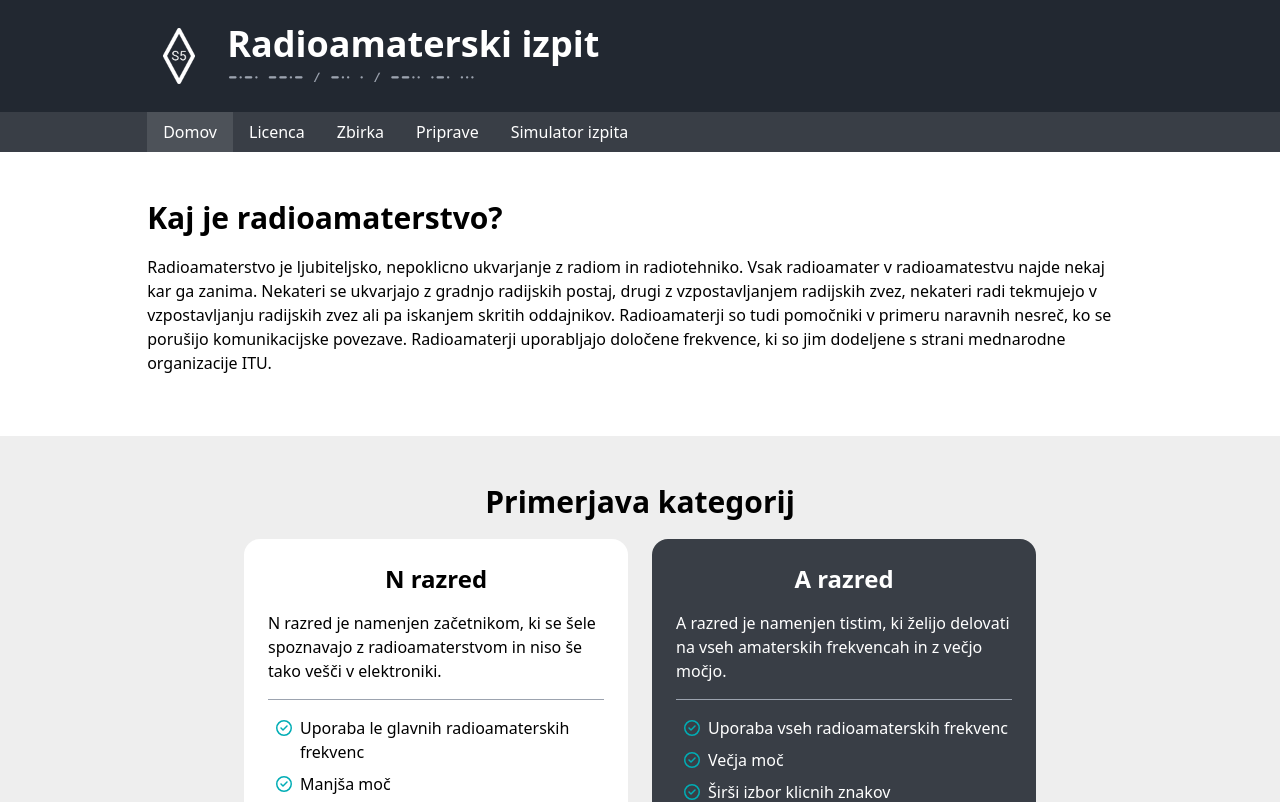
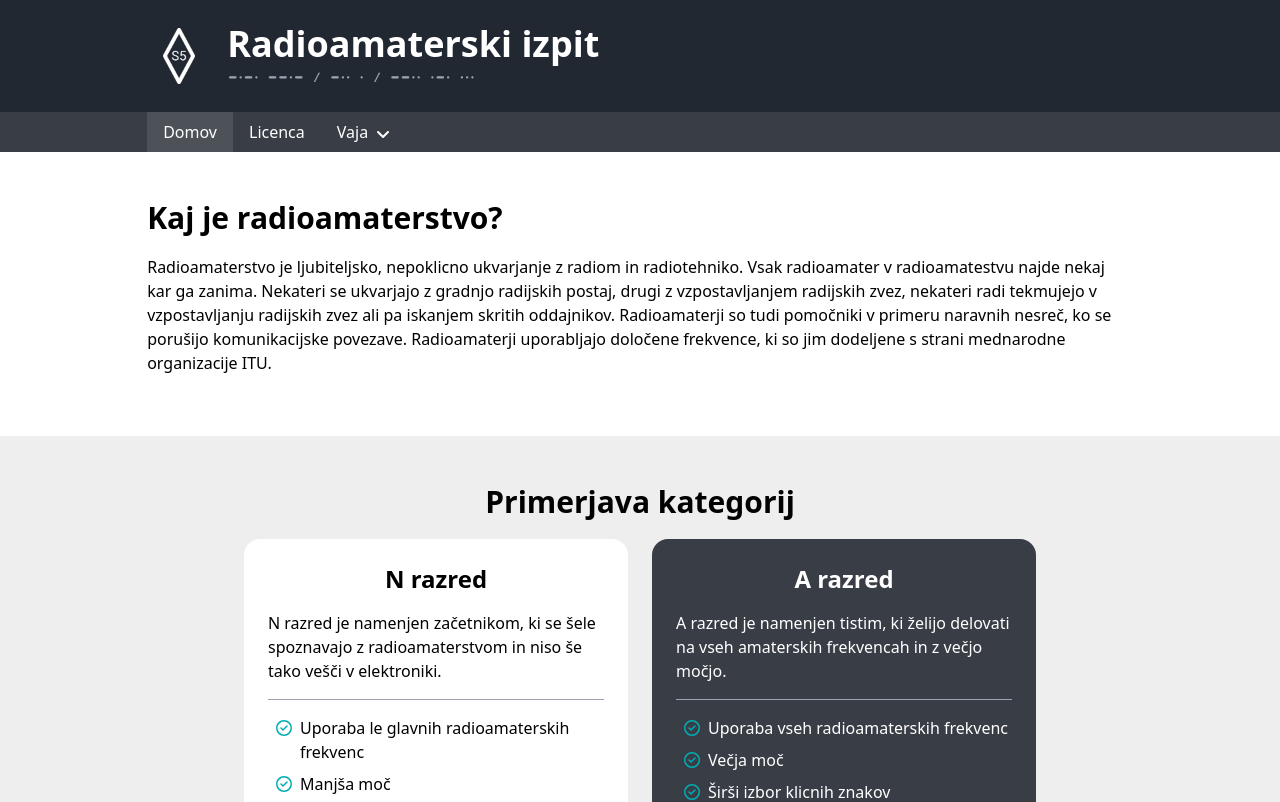
Before and after one commit to jakobkordez/s5_practice, a Next.js app: page / in a window 1280 px wide. Shown: the top 802 px of the page. Built offline with nearby package versions, Linux system fonts and the light colour scheme.

Commit message:
Finishing touches

```diff
--- a/package.json
+++ b/package.json
@@ -17,10 +17,10 @@
     "@types/node": "^20.4.1",
     "@types/react": "^18.2.14",
     "@types/react-dom": "^18.2.6",
-    "@vercel/analytics": "^0.1.11",
+    "@vercel/analytics": "^1.0.1",
     "eslint": "^8.44.0",
     "eslint-config-next": "^13.4.9",
-    "next": "^13.4.10",
+    "next": "13.4.9",
     "next-pwa": "^5.6.0",
     "node-sass": "^8.0.0",
     "react": "^18.2.0",
--- a/src/app/klicni-znak/callsign-tool.tsx
+++ b/src/app/klicni-znak/callsign-tool.tsx
@@ -38,7 +38,7 @@ export default function CallsignTool() {
   const [showSimilar, setShowSimilar] = useState(false);
 
   function setCallsign(cs: string | undefined) {
-    if (!cs || !cs.length) return;
+    if (cs == null) return;
     setCs(cs);
     if (showSimilar) setShowSimilar(false);
   }
@@ -104,9 +104,7 @@ export default function CallsignTool() {
         </div>
       </div>
 
-      <div>
-        <h4 className="mb-1 text-xl font-semibold">O izbranem znaku</h4>
-        <div className="flex flex-col overflow-clip rounded-lg">
+      <div className="flex flex-col overflow-clip rounded-lg border">
         {tests
           .filter((test) =>
             test.preTest ? test.preTest(clas, callsign) : true
@@ -140,14 +138,11 @@ export default function CallsignTool() {
           >
             <FontAwesomeIcon
               icon={!isTaken ? faCheckCircle : faXmarkCircle}
-                className={`w-5 ${
-                  !isTaken ? 'text-green-600' : 'text-red-600'
-                }`}
+              className={`w-5 ${!isTaken ? 'text-green-600' : 'text-red-600'}`}
             />
             <span>Klicni znak je {isTaken ? 'zaseden' : 'prost'}</span>
           </div>
         )}
-        </div>
       </div>
 
       {showSimilar ? (
--- a/src/app/layout.tsx
+++ b/src/app/layout.tsx
@@ -1,4 +1,4 @@
-import { AnalyticsWrapper } from '@/components/analytics';
+import { Analytics } from '@vercel/analytics/react';
 import Header from '@/components/header';
 import { Metadata } from 'next';
 import '@/styles/globals.scss';
@@ -16,7 +16,7 @@ export const metadata: Metadata = {
     shortcut: '/logo/icon_512.png',
   },
   creator: 'Jakob Kordež [S52KJ]',
-  themeColor: '#2196f3',
+  themeColor: '#00ADB5',
   manifest: '/manifest.json',
   metadataBase: new URL('https://izpit.jkob.cc'),
   openGraph: {
@@ -50,7 +50,7 @@ export default function RootLayout({
         <main className="mb-8">{children}</main>
         <ScrollToTopButton />
 
-        <AnalyticsWrapper />
+        <Analytics />
       </body>
     </html>
   );
--- a/src/app/sitemap.ts
+++ b/src/app/sitemap.ts
@@ -1,10 +1,15 @@
 export default function sitemap() {
-  const pages = ['', '/licenca', '/zbirka', '/priprave', '/izpit-sim'].map(
-    (page) => ({
-      url: `https://izpit.jkob.cc${page}`,
-      lastModified: new Date().toISOString(),
-    })
-  );
+  const pages = [
+    '',
+    '/licenca',
+    '/klicni-znak',
+    '/zbirka',
+    '/priprave',
+    '/izpit-sim',
+  ].map((page) => ({
+    url: `https://izpit.jkob.cc${page}`,
+    lastModified: new Date().toISOString(),
+  }));
 
   return pages;
 }
--- a/src/components/analytics.tsx
+++ /dev/null
@@ -1,6 +0,0 @@
-'use client';
-import { Analytics } from '@vercel/analytics/react';
-
-export function AnalyticsWrapper() {
-  return <Analytics />;
-}
--- a/src/components/header.tsx
+++ b/src/components/header.tsx
@@ -1,15 +1,23 @@
 'use client';
 
+import { faAngleDown } from '@fortawesome/free-solid-svg-icons';
+import { FontAwesomeIcon } from '@fortawesome/react-fontawesome';
 import Image from 'next/image';
 import Link from 'next/link';
 import { usePathname } from 'next/navigation';
+import { useState } from 'react';
 
 const nav = [
   { href: '/', label: 'Domov' },
   { href: '/licenca', label: 'Licenca' },
+  {
+    label: 'Vaja',
+    children: [
       { href: '/zbirka', label: 'Zbirka' },
       { href: '/priprave', label: 'Priprave' },
       { href: '/izpit-sim', label: 'Simulator izpita' },
+    ],
+  },
   // { href: "/izpit-gen", label: "Generator izpitnih pol" },
 ];
 
@@ -36,7 +44,22 @@ export default function Header() {
 
       <div className="bg-dark">
         <nav className="container flex flex-row flex-wrap justify-start">
-          {nav.map(({ href, label }) => (
+          {nav.map(({ href, label, children }) =>
+            href ? (
+              <Link
+                key={href}
+                href={href}
+                className={`px-4 py-2 transition-colors ${
+                  href === pathname
+                    ? 'cursor-default bg-white/10'
+                    : 'hover:bg-white/10 active:bg-white/30'
+                }`}
+              >
+                {label}
+              </Link>
+            ) : (
+              <Dropdown key={label} label={label}>
+                {children?.map(({ href, label }) => (
                   <Link
                     key={href}
                     href={href}
@@ -49,8 +72,44 @@ export default function Header() {
                     {label}
                   </Link>
                 ))}
+              </Dropdown>
+            )
+          )}
         </nav>
       </div>
     </header>
   );
 }
+
+interface DropdownProps {
+  label: string;
+  children: React.ReactNode;
+}
+
+function Dropdown({ label, children }: DropdownProps) {
+  const [open, setOpen] = useState(false);
+
+  return (
+    <div onMouseLeave={() => setOpen(false)} className="relative">
+      <button
+        className={`flex flex-row items-center gap-2 px-4 py-2 transition-colors hover:bg-white/10 active:bg-white/30 ${
+          open ? 'bg-white/10' : ''
+        }`}
+        onMouseOver={() => setOpen(true)}
+        onClick={() => setOpen(!open)}
+      >
+        <span>{label}</span>
+        <FontAwesomeIcon icon={faAngleDown} className="pt-1" />
+      </button>
+
+      {open && (
+        <div
+          onClick={() => setOpen(false)}
+          className="absolute left-0 top-full z-10 flex w-40 flex-col bg-darker shadow-lg"
+        >
+          {children}
+        </div>
+      )}
+    </div>
+  );
+}
```
Also changed, not shown: public/manifest.json, 1 other file (tests, documents, lock files or other folders). Lines whose indentation alone changed are shown as unchanged.
